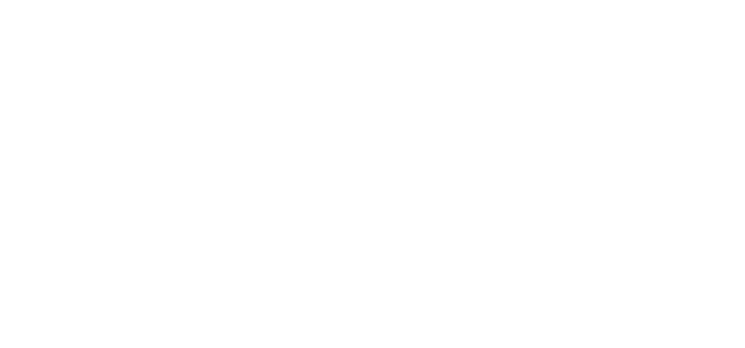
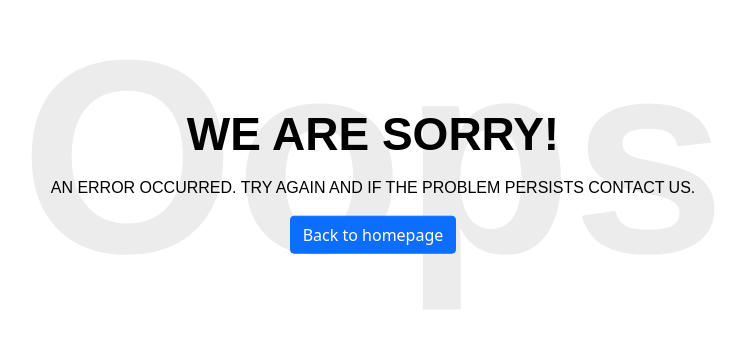
Before and after one commit to viniciobs/TodoList.UI, a React (Create React App) app in the folder todolist.ui/: page /error in a window 1280 px wide. Before the commit this address had no page. Shown: the part 220-568 px from the top of the page, without its empty margins (267-1012 px from the left). Built offline with nearby package versions, Linux system fonts and the light colour scheme.

Commit message:
Creating error page

```diff
--- a/todolist.ui/src/App.jsx
+++ b/todolist.ui/src/App.jsx
@@ -5,6 +5,7 @@ import PrivateRoute from './Components/PrivateRoute';
 
 import Login from './Pages/Login';
 import Signup from './Pages/SignUp';
+import Error from './Pages/Error';
 import Dashboard from './Pages/Dashboard';
 import Account from './Pages/Accounts';
 
@@ -14,6 +15,7 @@ const App = () => {
             <Routes>
                 <Route exact path="/login" element={<Login />}/>
                 <Route exact path="/signup" element={<Signup /> }/>
+                <Route exact path="/error" element={<Error /> }/>
                 <Route exact path="/" element={<PrivateRoute> <Dashboard /> </PrivateRoute>}/>
                 <Route exact path="/account" element={<PrivateRoute> <Account /> </PrivateRoute>}/>
             </Routes>
--- a/todolist.ui/src/Pages/Accounts/index.jsx
+++ b/todolist.ui/src/Pages/Accounts/index.jsx
@@ -1,29 +1,40 @@
-import React from 'react';
+import React, { useEffect, useState } from 'react';
 import Template from '../../Pages/Template';
 import Image from '../../Images/login.png';
 import './style.css';
+import LoadData from '../../Services/Accounts/LoadData.js';
+import { useNavigate } from 'react-router-dom';
 
 const Account = () => {
+    const [account, setAccount] = useState({});
+    let navigate = useNavigate();
+
+    useEffect(async () => {
+        let loadAccountDataResponse = await LoadData();
+        if (loadAccountDataResponse.error)
+            return navigate("/error");
+
+    },[]);
 
     return (
         <Template title="Account settings">
             <form>
                 <img className="profile-img" src={Image} alt="user-image"/>
                 <div className="form-group row">
-                    <label htmlFor="name" className="col-sm-2 col-form-label field-title">Name</label>
-                    <div className="col-sm-10">
+                    <label htmlFor="name" className="col-sm-1 col-form-label field-title">Name</label>
+                    <div className="col-sm-11">
                         <input type="text" readOnly className="form-control-plaintext" id="name" value="email@example.com"/>
                     </div>
                 </div>
                 <div className="form-group row">
-                    <label htmlFor="login" className="col-sm-2 col-form-label field-title">Login</label>
-                    <div className="col-sm-10">
+                    <label htmlFor="login" className="col-sm-1 col-form-label field-title">Login</label>
+                    <div className="col-sm-11">
                         <input type="text" readOnly className="form-control-plaintext" id="login" value="tetete"/>
                     </div>
                 </div>
                 <br />
                 <div className="form-group row">
-                    <div className="col-sm-2 btn-group btn-group-toggle status" data-toggle="buttons">
+                    <div className="col-sm-2 btn-group btn-group-toggle status blocked" data-toggle="buttons">
                         <label className="btn btn-secondary btn-sm active">
                             <input type="radio" name="options" id="status-active" autoComplete="off" checked /> Active
                         </label>
--- a/todolist.ui/src/Pages/Accounts/style.css
+++ b/todolist.ui/src/Pages/Accounts/style.css
@@ -8,6 +8,10 @@
     pointer-events: none;
 }
 
+.status.blocked label{
+    cursor: default;
+}
+
 .profile-img{
     margin: 0 0 30px;
 }
--- /dev/null
+++ b/todolist.ui/src/Pages/Error/index.jsx
@@ -0,0 +1,23 @@
+import React from 'react';
+
+import { Link, useNavigate } from "react-router-dom";
+import './style.css';
+
+const Error = () => {
+    return (
+        <>
+            <div id="error">
+                <div className="error">
+                    <div className="error-title">
+                        <h1>Oops</h1>
+                    </div>
+                    <h2>We are sorry!</h2>
+                    <p>An error occurred. Try again and if the problem persists contact us.</p>
+                    <Link to="/" className="btn btn-primary">Back to homepage</Link>
+                </div>
+            </div>
+        </>
+    )
+}
+
+export default Error;
--- /dev/null
+++ b/todolist.ui/src/Pages/Error/style.css
@@ -0,0 +1,84 @@
+* {
+    -webkit-box-sizing: border-box;
+    box-sizing: border-box;
+}
+
+body {
+    padding: 0;
+    margin: 0;
+}
+
+#error {
+    position: relative;
+    height: 100vh;
+}
+
+#error .error {
+    position: absolute;
+    left: 50%;
+    top: 50%;
+    -webkit-transform: translate(-50%, -50%);
+    -ms-transform: translate(-50%, -50%);
+    transform: translate(-50%, -50%);
+}
+
+.error {
+    max-width: 920px;
+    width: 100%;
+    line-height: 1.4;
+    text-align: center;
+    padding-left: 15px;
+    padding-right: 15px;
+}
+
+.error .error-title {
+    position: absolute;
+    height: 100px;
+    top: 0;
+    left: 50%;
+    -webkit-transform: translateX(-50%);
+    -ms-transform: translateX(-50%);
+    transform: translateX(-50%);
+    z-index: -1;
+}
+
+.error .error-title h1 {
+    font-family: 'Maven Pro', sans-serif;
+    color: #ececec;
+    font-weight: 900;
+    font-size: 276px;
+    margin: 0px;
+    position: absolute;
+    left: 50%;
+    top: 50%;
+    -webkit-transform: translate(-50%, -50%);
+    -ms-transform: translate(-50%, -50%);
+    transform: translate(-50%, -50%);
+}
+
+.error h2 {
+    font-family: 'Maven Pro', sans-serif;
+    font-size: 46px;
+    color: #000;
+    font-weight: 900;
+    text-transform: uppercase;
+    margin: 0px;
+}
+
+.error p {
+    font-family: 'Maven Pro', sans-serif;
+    font-size: 16px;
+    color: #000;
+    font-weight: 400;
+    text-transform: uppercase;
+    margin-top: 15px;
+}
+
+@media only screen and (max-width: 480px) {
+    .error .error-title h1 {
+        font-size: 162px;
+    }
+    .error h2 {
+        font-size: 26px;
+    }
+}
--- /dev/null
+++ b/todolist.ui/src/Services/Accounts/LoadData.js
@@ -0,0 +1,20 @@
+import Axios from 'axios';
+import {GetToken, GetUserId} from '../Authentication/AuthenticationDataHandler';
+
+const LoadData = async () => {
+    let loadAccountDataUrl = "https://localhost:44304/users/" + GetUserId();
+    let errorDescription;
+
+    let response = await Axios
+        .get(loadAccountDataUrl)
+        .catch(() => {
+            errorDescription = "Unable to load account data";
+        });
+
+    if (errorDescription != undefined)
+        return { error: errorDescription };
+
+    return { error: null, response: response };
+}
+
+export default LoadData;
--- a/todolist.ui/src/Services/Authentication/AuthenticationDataHandler.js
+++ b/todolist.ui/src/Services/Authentication/AuthenticationDataHandler.js
@@ -9,6 +9,14 @@ export const GetToken = () => {
     let storageData = GetStorageData();
     if (storageData)
         return storageData.token;
+
+    return null;
+}
+
+export const GetUserId = () => {
+    let storageData = GetStorageData();
+    if (storageData)
+        return storageData.userId;
 
     return null;
 }
```
